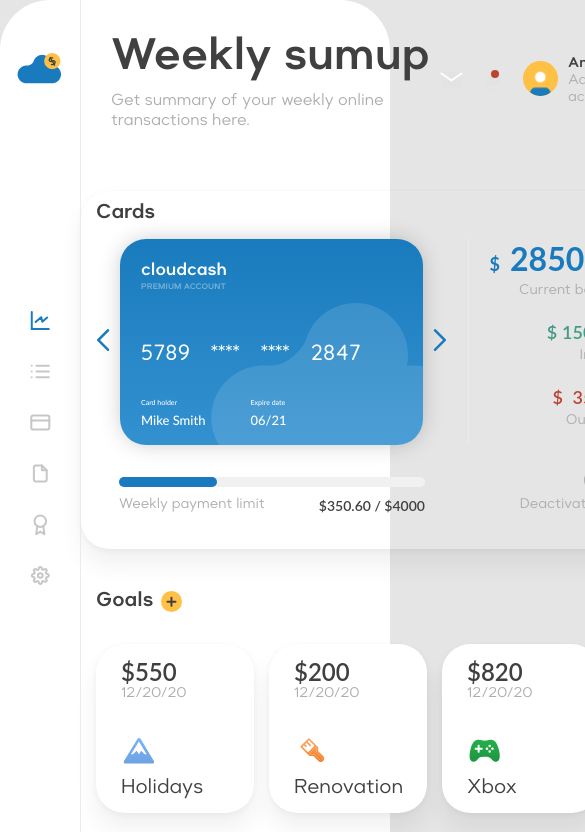
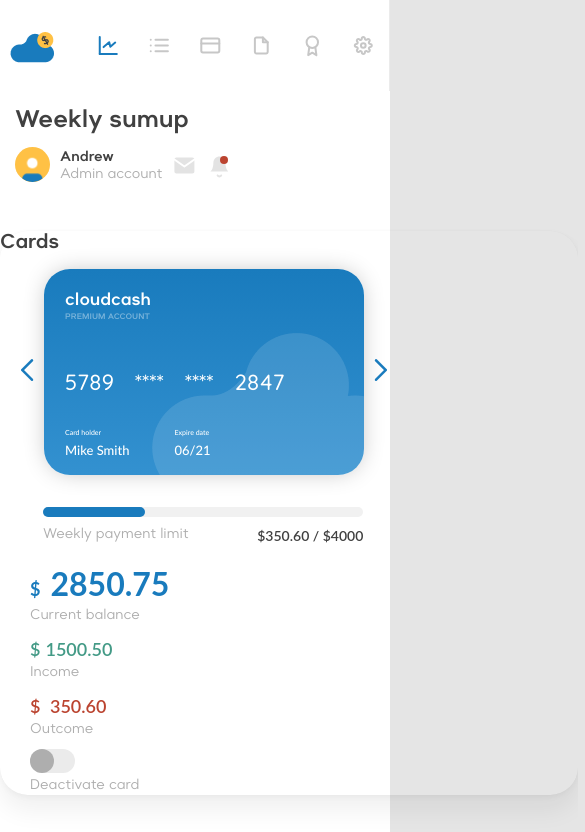
Before and after one commit to ok-webdev/financial-dashboard, a plain HTML site: page index.html in a window 390 px wide. Shown: the top 832 px of the page, 585 px wide, since content can reach past the window. Drawn offline with nearby package versions, Linux system fonts and the light colour scheme; files that its build step writes are made by us from their sources; a web font is replaced by a local one.

Commit message:
add some adaptive

```diff
--- a/sass/blocks/_goals.scss
+++ b/sass/blocks/_goals.scss
@@ -41,8 +41,12 @@
     }
 
     &__name {
+        width: 100%;
         font-size: 20px;
         font-weight: 400;
         color: $text-primary;
+        & p{
+            width: 100%;
+        }
     }
 }
--- a/sass/blocks/_modal.scss
+++ b/sass/blocks/_modal.scss
@@ -11,8 +11,8 @@
 .modal {
     display: none;
     position: absolute;
-    top: 20%;
-    left: 50%;
+    top: 50vh;
+    left: 50vw;
     transform: translate(-50%, -50%);
     width: 300px;
     padding: 20px;
@@ -29,11 +29,14 @@
         font-weight: 600;
         cursor: pointer;
     }
+
     &__transfer {
         top: auto;
-      bottom: 20%;
-      &-result{
-        &-value{
+        bottom: 50vh;
+        left: 50vw;
+
+        &-result {
+            &-value {
                 font-family: "Suprema", sans-serif;
                 font-size: 16px;
                 font-weight: 400;
@@ -45,6 +48,6 @@
 }
 
 
-.active{
+.active {
     display: block;
 }
--- a/sass/style.scss
+++ b/sass/style.scss
@@ -26,13 +26,13 @@
 
 
 
+@import './blocks/main';
 @import './blocks/titles';
 @import './blocks/btn';
 @import './blocks/input';
 @import './blocks/logo';
 @import './blocks/nav';
 @import './blocks/premium';
-@import './blocks/main';
 @import './blocks/header';
 @import './blocks/cards';
 @import './blocks/card';
--- a/sass/utils/_media.scss
+++ b/sass/utils/_media.scss
@@ -6,7 +6,6 @@
     "transactions"
     "statistics"
     "money";
-
   }
   .cards,
   .transaction{
@@ -55,3 +54,114 @@
     margin-right: 5%;
   }
 }
+
+@media screen and (max-width: 768px) {
+  .title{
+    &__h1{
+      font-size: 24px;
+    }
+    &__h2{
+      display: none;
+    }
+  }
+  .dashboard{
+    flex-direction: column;
+    align-items: center;
+    justify-content: flex-start;
+    border-radius: 0;
+  }
+  .nav{
+    width: 100%;
+    flex-direction: row;
+    align-items: center;
+    justify-content: space-between;
+    padding: 20px 0;
+    &__menu{
+      display: flex;
+      margin: 0;
+    }
+  }
+  .premium{
+    position: static;
+    width: auto;
+  }
+  .header{
+    padding: 15px;
+    flex-direction: column;
+    justify-content: flex-start;
+    align-items: flex-start;
+    &__user{
+      margin-top: 10px;
+    }
+    &__mail{
+      order: 2;
+      margin-left: 10px;
+      margin-right: 0;
+    }
+    &__notification{
+      order: 3;
+      margin-left: 10px;
+    }
+  }
+  .cards{
+    padding: 0;
+    &__content {
+      flex-direction: column;
+      align-items: flex-start;
+      justify-content: center;
+      padding-left: 20px;
+      &-right{
+        width: 60%;
+        align-items: flex-start;
+        margin-top: 20px;
+        margin-left: 10px;
+      }
+    }
+    &__descr{
+      text-align: left;
+    }
+    &__deactivate{
+      align-items: flex-start;
+      margin-top: 10px;
+    }
+    &__card{
+      border: none;
+    }
+  }
+  .transaction{
+    &__table{
+      width: 100%;
+      & thead{
+        display: none;
+      }
+      & tr{
+        width: 100%;
+        display: flex;
+        flex-direction: column;;
+        justify-content: flex-start;
+        align-items: flex-start;
+      }
+
+    }
+  }
+  .money{
+    justify-content: space-between;
+  }
+  .new {
+    width: 75%;
+  }
+  .banner{
+    display: none;
+  }
+}
+@media screen and (max-width: 768px){
+  .logo{
+    padding-left: 10px;
+  }
+  .nav{
+    flex-wrap: wrap;
+  }
+  .premium{
+    display: none;
+  }
+}
```
Lines whose indentation alone changed are shown as unchanged.
